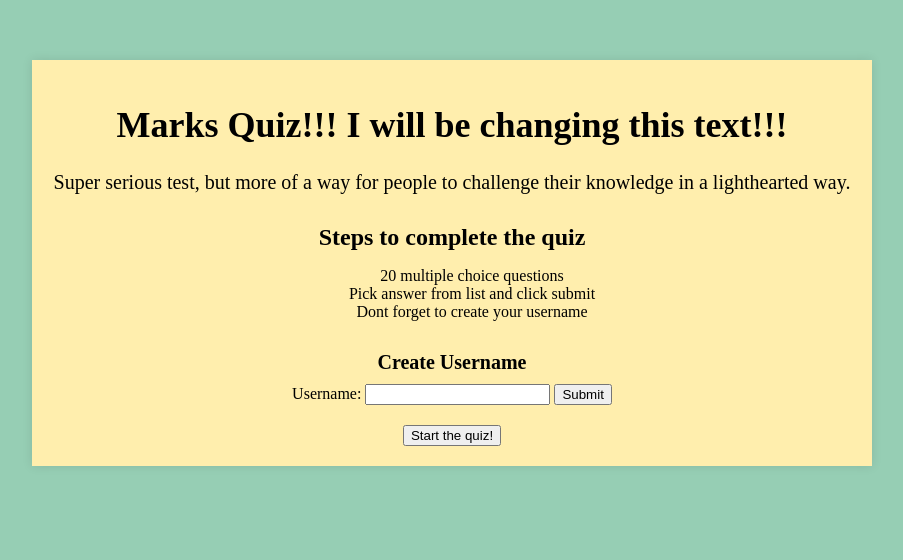
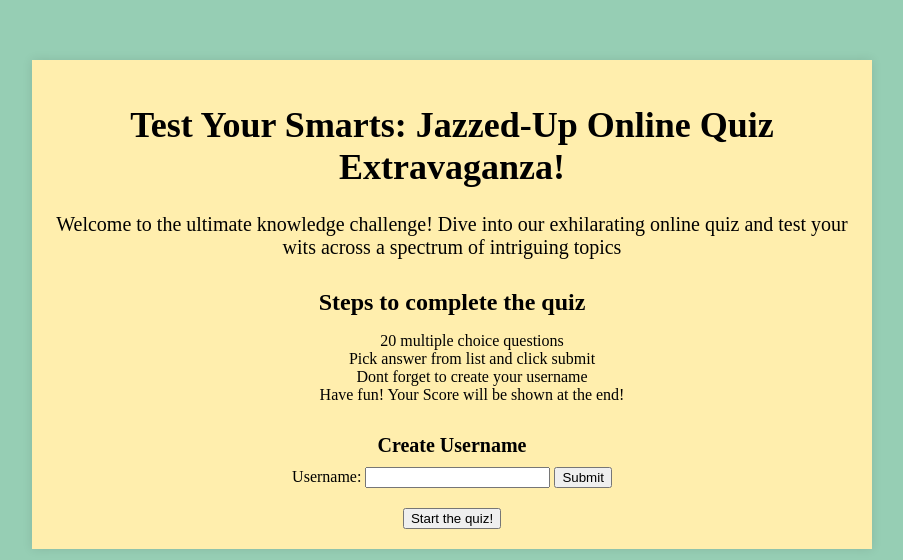
Before and after one commit to Markmcl25/project-2, a plain HTML site: page index.html in a window 1280 px wide. Shown: the part 240-800 px from the top of the page, without its empty margins (188-1091 px from the left). Drawn offline with Linux system fonts and the light colour scheme; a web font is replaced by a local one.

Commit message:
added new description and heading in lobby screen

```diff
--- a/assets/css/style.css
+++ b/assets/css/style.css
@@ -67,6 +67,7 @@ body {
 /* Game area */
 .game-area {
     text-align: center;
+    margin-bottom: 50px;
     display: none; /* Initially hide questions */
     margin: 300px auto; /* Adjusted margin for better centering */
     background-color: #ffeead;
@@ -74,9 +75,6 @@ body {
     box-shadow: 0 0 10px rgba(0, 0, 0, 0.1);
 }
 
-#next {
-    margin-top: 40px;
-}
 
 /* Score display */
 .score-display {
--- a/index.html
+++ b/index.html
@@ -24,8 +24,9 @@
 
         <!--Introduction-->
         <div class="instructions-text">
-            <h1>Marks Quiz!!! I will be changing this text!!!</h1>
-            <p>Super serious test, but more of a way for people to challenge their knowledge in a lighthearted way.</p>
+            <h1>Test Your Smarts: Jazzed-Up Online Quiz Extravaganza!</h1>
+            <p>Welcome to the ultimate knowledge challenge! Dive into our exhilarating online quiz and test your wits
+                across a spectrum of intriguing topics</p>
         </div>
         <!--Steps area-->
         <div class="steps-text">
@@ -34,6 +35,7 @@
                 <li>20 multiple choice questions</li>
                 <li>Pick answer from list and click submit</li>
                 <li>Dont forget to create your username</li>
+                <li>Have fun! Your Score will be shown at the end!</li>
             </ul>
         </div>
         <!-- Create username form -->
@@ -75,8 +77,8 @@
 
     </div>
 
-<!-- Image to indicate correctness -->
-<img id="answer-image" src="" alt="Answer indicator">
+    <!-- Image to indicate correctness -->
+    <img id="answer-image" src="" alt="Answer indicator">
 
     <!--score-display-->
     <div id="score" class="score-display"></div>
```
